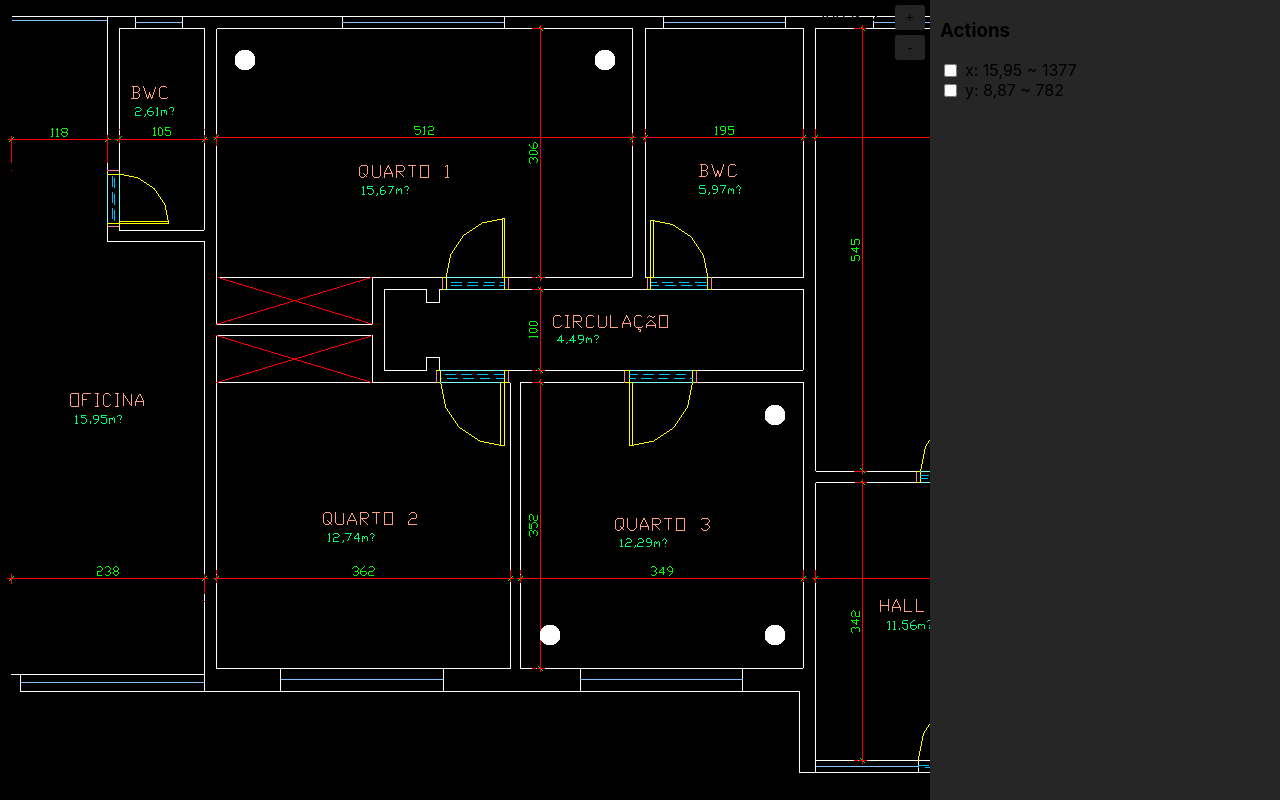
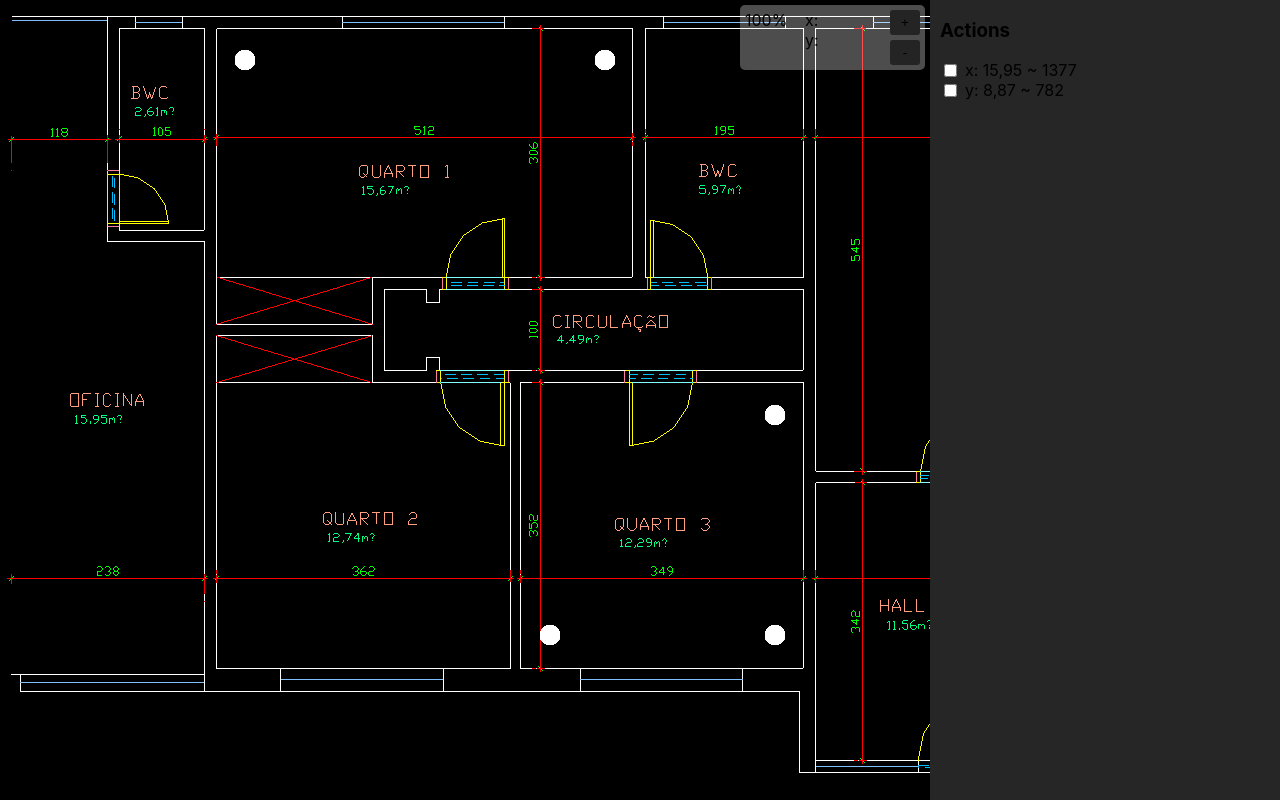
Before and after one commit to LeandroGCruzP/canvas-map-, a Next.js app: page / in a window 1280 px wide. Built offline with nearby package versions, Linux system fonts and the light colour scheme.

Commit message:
style: Adding style on command wrapper

```diff
--- a/src/pages/index.tsx
+++ b/src/pages/index.tsx
@@ -217,7 +217,7 @@
         <canvas id='canvas' className={styles.canvas}></canvas>
 
         <div className={styles.commandWrapper}>
-          <div className={styles.position}>
+          <div className={styles.percentage}>
             <span>{percentScale}%</span>
           </div>
           <div className={styles.position}>
--- a/src/styles/Home.module.css
+++ b/src/styles/Home.module.css
@@ -24,12 +24,24 @@
   top: 5px;
   right: 5px;
   display: flex;
+  background-color: rgba(255, 255, 255, 0.3);
+  padding: 5px;
+  border-radius: 5px;
+}
+
+.commandWrapper .percentage {
+  display: flex;
+  flex-direction: column;
+  margin-right: 10px;
+  min-width: 50px;
+
 }
 
 .commandWrapper .position {
   display: flex;
   flex-direction: column;
   margin-right: 10px;
+  min-width: 75px;
 }
 
 .commandWrapper .buttons {
```
